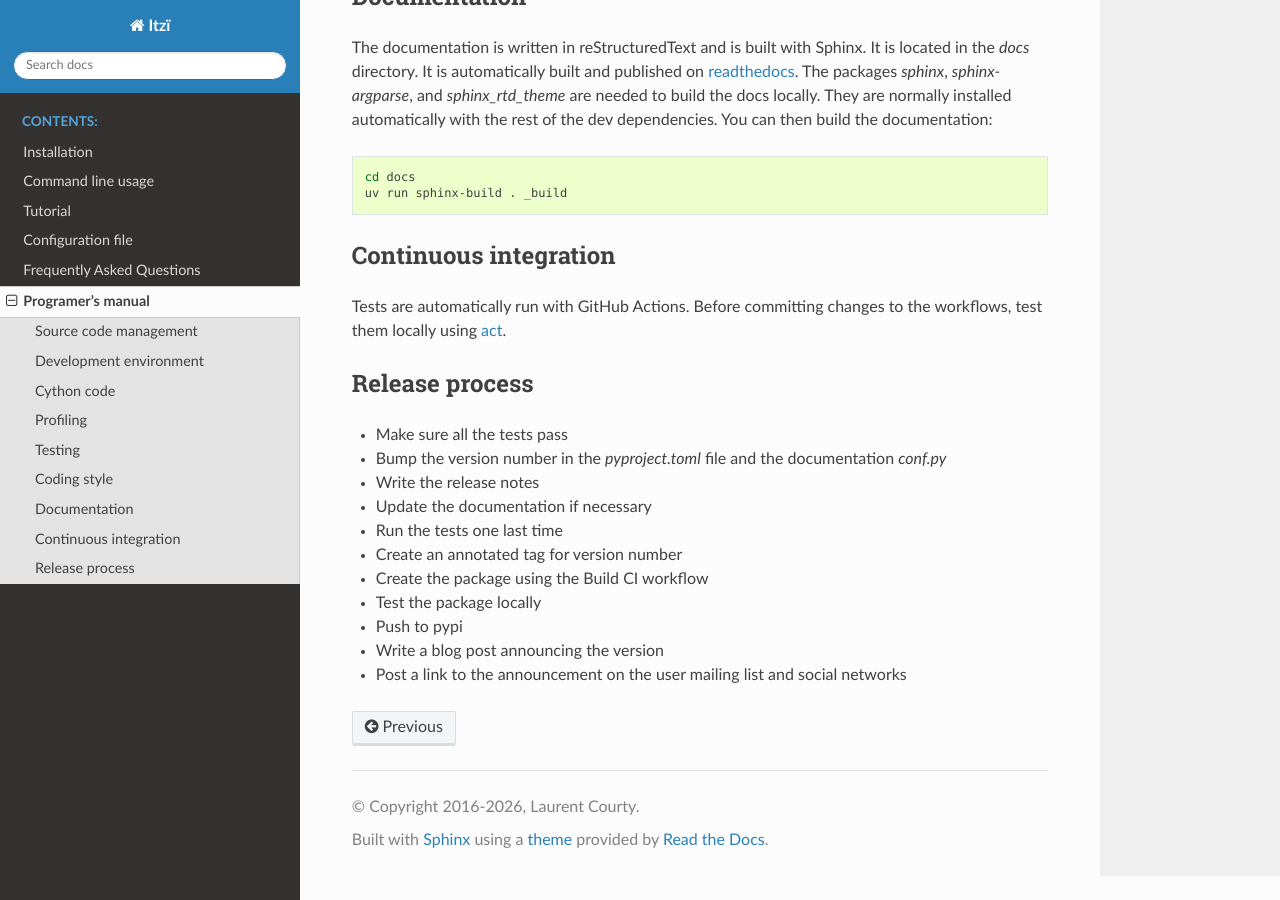
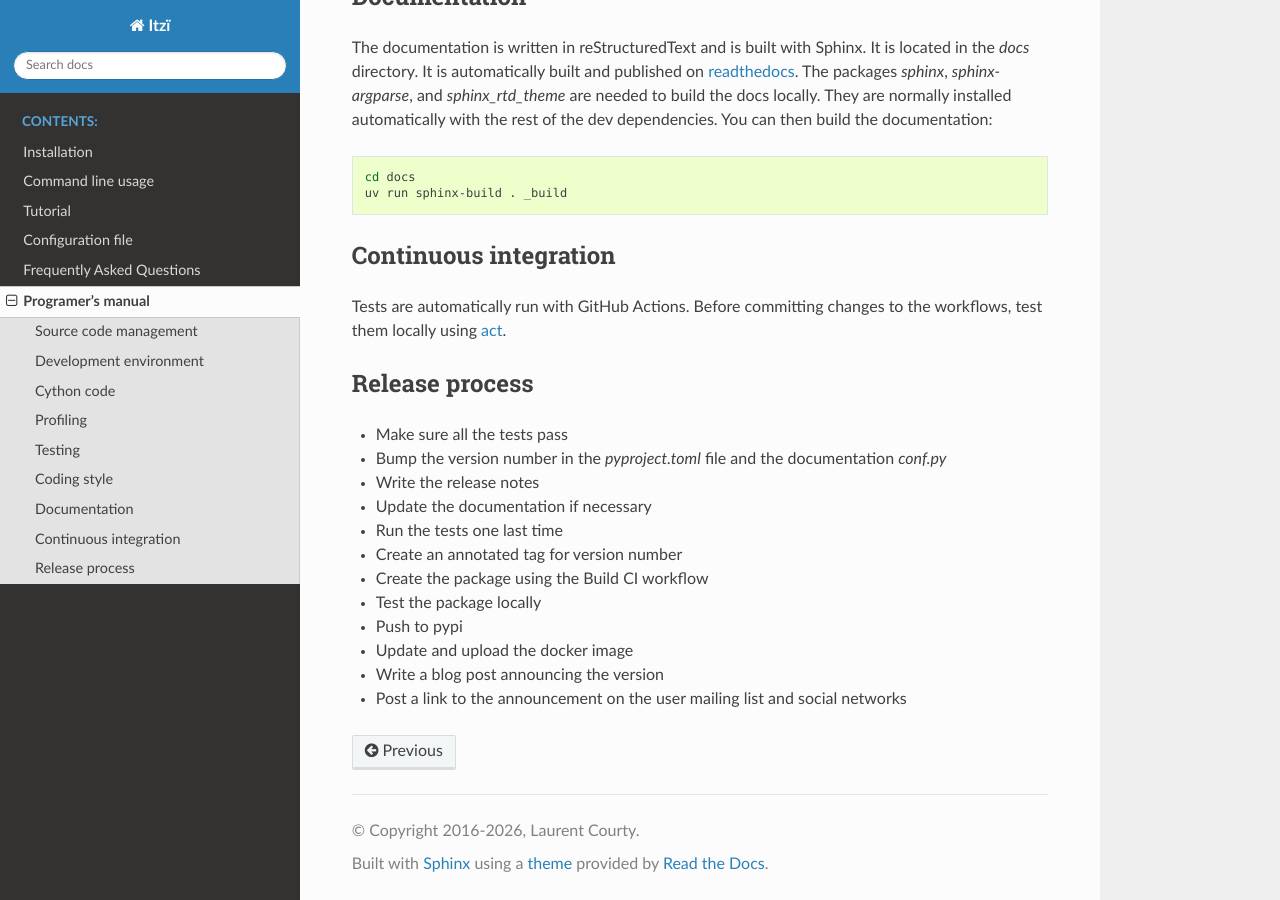
Before and after one commit to ItziModel/itzi, a Sphinx documentation site: the page built from docs/prog_manual.rst, in a window 1280 px wide and 900 px high, scrolled down 1950 px. Built offline with Sphinx 7.4.7 and the Read the Docs theme 3.1.0, drawn with Linux system fonts in a browser that asks for light colours.

Commit message:
update programer manual (#265)

```diff
--- a/docs/prog_manual.rst
+++ b/docs/prog_manual.rst
@@ -130,5 +130,6 @@ Release process
 - Create the package using the Build CI workflow
 - Test the package locally
 - Push to pypi
+- Update and upload the docker image
 - Write a blog post announcing the version
 - Post a link to the announcement on the user mailing list and social networks
```
